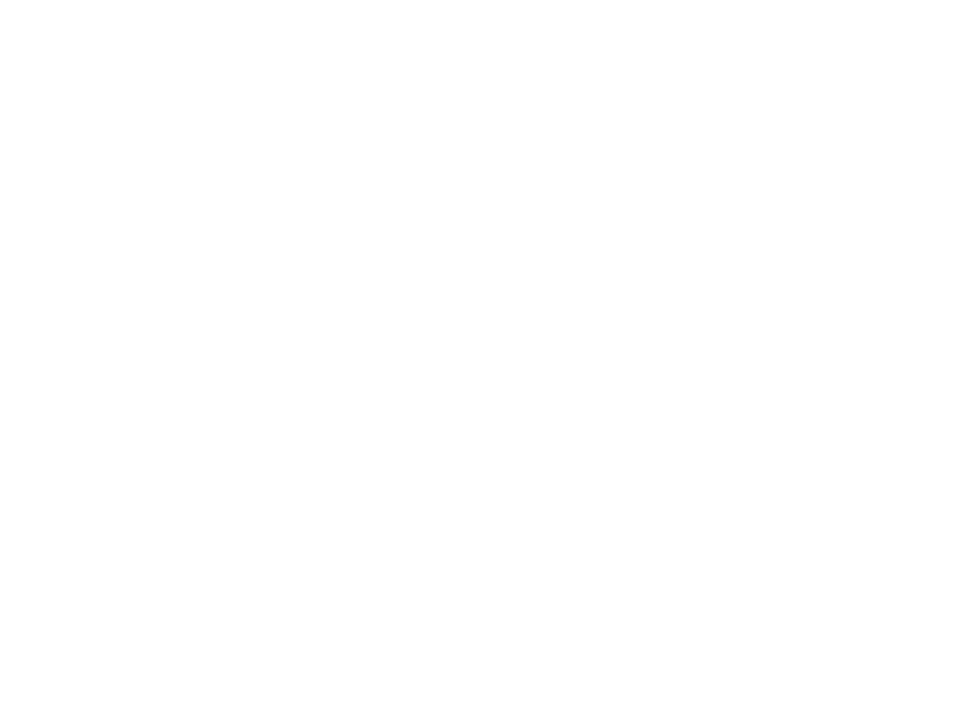
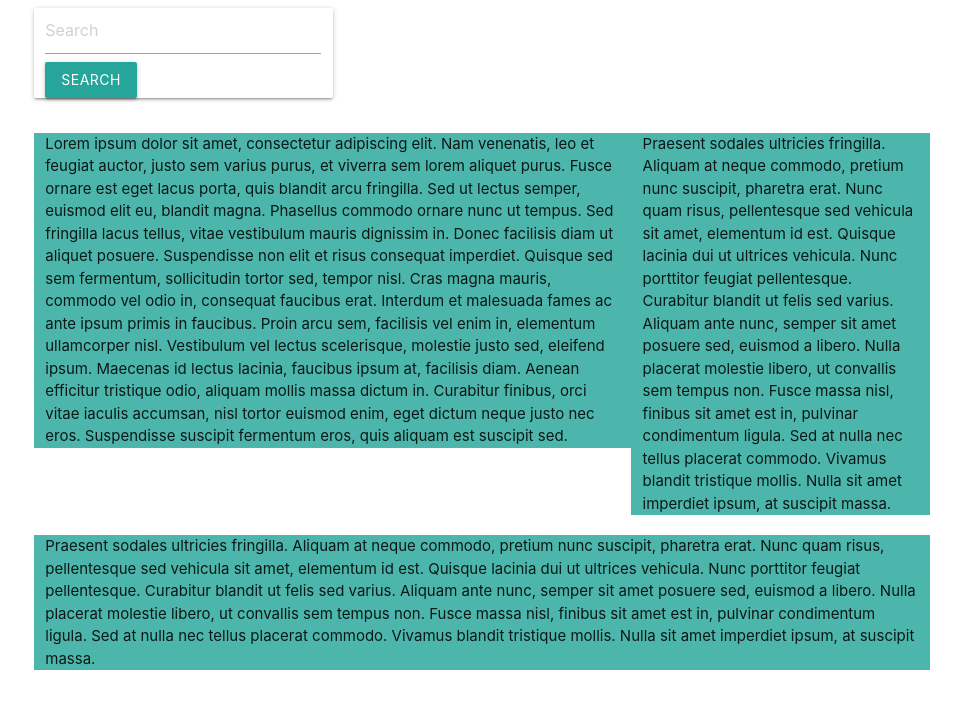
Before and after one commit to Janviermbilizi/Project1, a plain HTML site: page index.html in a window 1280 px wide. Shown: the whole page, without its empty margins (158-1119 px from the left). Drawn offline with nearby package versions, Linux system fonts and the light colour scheme.

Commit message:
added grid to index.html & event listener for search button

```diff
--- a/assets/js/script.js
+++ b/assets/js/script.js
@@ -0,0 +1,7 @@
+$("#search").on('click', function () {
+    event.preventDefault();
+    console.log("button was clicked");
+    var cityInput = $('#search-input').val();
+
+    console.log(cityInput);
+});
--- a/index.html
+++ b/index.html
@@ -24,6 +24,35 @@
   </head>
   <body>
     <!--html codes should start here!-->
+   <div class="container">
+    <!-- City Search Input -->
+    <div class="row">
+      <div class="col s4 card">
+        <form>
+        <input class="form-control mr-sm-2" type="search" id="search-input" placeholder="Search"
+        aria-label="Search">
+        <button class="btn waves-effect waves-light" type="submit" id="search">Search</button>
+        </form>
+      </div>
+    </div>
+    <div class="row">
+      <div class="col s8 teal lighten-2">
+        Lorem ipsum dolor sit amet, consectetur adipiscing elit. Nam venenatis, leo et feugiat auctor, justo sem varius purus, et viverra sem lorem aliquet purus. Fusce ornare est eget lacus porta, quis blandit arcu fringilla. Sed ut lectus semper, euismod elit eu, blandit magna. Phasellus commodo ornare nunc ut tempus. Sed fringilla lacus tellus, vitae vestibulum mauris dignissim in. Donec facilisis diam ut aliquet posuere. Suspendisse non elit et risus consequat imperdiet. Quisque sed sem fermentum, sollicitudin tortor sed, tempor nisl. Cras magna mauris, commodo vel odio in, consequat faucibus erat. Interdum et malesuada fames ac ante ipsum primis in faucibus. Proin arcu sem, facilisis vel enim in, elementum ullamcorper nisl. Vestibulum vel lectus scelerisque, molestie justo sed, eleifend ipsum. Maecenas id lectus lacinia, faucibus ipsum at, facilisis diam. Aenean efficitur tristique odio, aliquam mollis massa dictum in. Curabitur finibus, orci vitae iaculis accumsan, nisl tortor euismod enim, eget dictum neque justo nec eros. Suspendisse suscipit fermentum eros, quis aliquam est suscipit sed.
+
+      </div>
+      <div class="col s4 teal lighten-2">
+        Praesent sodales ultricies fringilla. Aliquam at neque commodo, pretium nunc suscipit, pharetra erat. Nunc quam risus, pellentesque sed vehicula sit amet, elementum id est. Quisque lacinia dui ut ultrices vehicula. Nunc porttitor feugiat pellentesque. Curabitur blandit ut felis sed varius. Aliquam ante nunc, semper sit amet posuere sed, euismod a libero. Nulla placerat molestie libero, ut convallis sem tempus non. Fusce massa nisl, finibus sit amet est in, pulvinar condimentum ligula. Sed at nulla nec tellus placerat commodo. Vivamus blandit tristique mollis. Nulla sit amet imperdiet ipsum, at suscipit massa.
+
+      </div>
+    </div>
+    <div class="row">
+      <div class="col s12 teal lighten-2">
+        Praesent sodales ultricies fringilla. Aliquam at neque commodo, pretium nunc suscipit, pharetra erat. Nunc quam risus, pellentesque sed vehicula sit amet, elementum id est. Quisque lacinia dui ut ultrices vehicula. Nunc porttitor feugiat pellentesque. Curabitur blandit ut felis sed varius. Aliquam ante nunc, semper sit amet posuere sed, euismod a libero. Nulla placerat molestie libero, ut convallis sem tempus non. Fusce massa nisl, finibus sit amet est in, pulvinar condimentum ligula. Sed at nulla nec tellus placerat commodo. Vivamus blandit tristique mollis. Nulla sit amet imperdiet ipsum, at suscipit massa.
+
+      </div>
+    </div>
+   </div>
+
 
     <script src="./assets/js/script.js"></script>
   </body>
```
